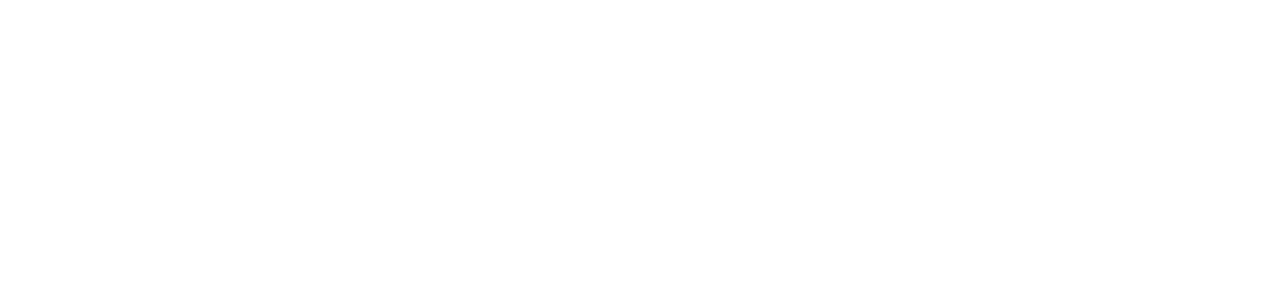
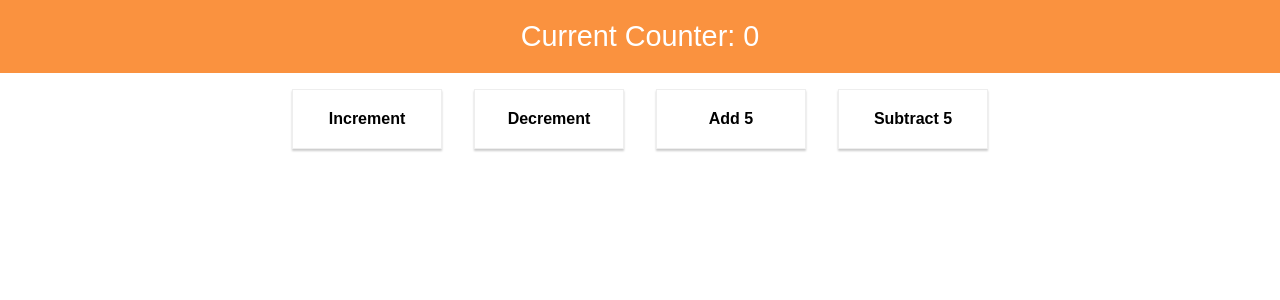
Before and after one commit to PaPa31/react-complete-guide, a React (Create React App) app: page / in a window 1280 px wide. Shown: the top 300 px of the page. Built offline with nearby package versions, Linux system fonts and the light colour scheme.

Commit message:
copy/past /src

```diff
--- /dev/null
+++ b/src/App.css
@@ -0,0 +1,3 @@
+.App {
+  text-align: center;
+}
--- a/src/App.js
+++ b/src/App.js
@@ -1,10 +1,13 @@
 import React, { Component } from 'react';
+
+import Counter from './containers/Counter/Counter';
+import './App.css';
 
 class App extends Component {
   render() {
     return (
-      <div>
-
+      <div className="App">
+       <Counter />
       </div>
     );
   }
--- /dev/null
+++ b/src/components/CounterControl/CounterControl.css
@@ -0,0 +1,17 @@
+.CounterControl {
+    width: 150px;
+    padding: 20px;
+    box-sizing: border-box;
+    margin: 16px;
+    border: 1px solid #eee;
+    box-shadow: 0 2px 2px #ccc;
+    font-weight: bold;
+    text-align: center;
+    cursor: pointer;
+    display: inline-block;
+}
+
+.CounterControl:hover,
+.CounterControl:active {
+    background-color: #eee;
+}
--- /dev/null
+++ b/src/components/CounterControl/CounterControl.js
@@ -0,0 +1,11 @@
+import React from 'react';
+
+import './CounterControl.css';
+
+const counterControl = (props) => (
+    <div className="CounterControl" onClick={props.clicked}>
+        {props.label}
+    </div>
+);
+
+export default counterControl;
--- /dev/null
+++ b/src/components/CounterOutput/CounterOutput.css
@@ -0,0 +1,9 @@
+.CounterOutput {
+    width: 100%;
+    background-color: #fa923f;
+    color: white;
+    font-size: 1.8rem;
+    text-align: center;
+    padding: 20px 0;
+    box-sizing: border-box;
+}
--- /dev/null
+++ b/src/components/CounterOutput/CounterOutput.js
@@ -0,0 +1,11 @@
+import React from 'react';
+
+import './CounterOutput.css';
+
+const counterOutput = (props) => (
+    <div className="CounterOutput">
+        Current Counter: {props.value}
+    </div>
+);
+
+export default counterOutput;
--- /dev/null
+++ b/src/containers/Counter/Counter.js
@@ -0,0 +1,41 @@
+import React, { Component } from 'react';
+
+import CounterControl from '../../components/CounterControl/CounterControl';
+import CounterOutput from '../../components/CounterOutput/CounterOutput';
+
+class Counter extends Component {
+    state = {
+        counter: 0
+    }
+
+    counterChangedHandler = ( action, value ) => {
+        switch ( action ) {
+            case 'inc':
+                this.setState( ( prevState ) => { return { counter: prevState.counter + 1 } } )
+                break;
+            case 'dec':
+                this.setState( ( prevState ) => { return { counter: prevState.counter - 1 } } )
+                break;
+            case 'add':
+                this.setState( ( prevState ) => { return { counter: prevState.counter + value } } )
+                break;
+            case 'sub':
+                this.setState( ( prevState ) => { return { counter: prevState.counter - value } } )
+                break;
+        }
+    }
+
+    render () {
+        return (
+            <div>
+                <CounterOutput value={this.state.counter} />
+                <CounterControl label="Increment" clicked={() => this.counterChangedHandler( 'inc' )} />
+                <CounterControl label="Decrement" clicked={() => this.counterChangedHandler( 'dec' )}  />
+                <CounterControl label="Add 5" clicked={() => this.counterChangedHandler( 'add', 5 )}  />
+                <CounterControl label="Subtract 5" clicked={() => this.counterChangedHandler( 'sub', 5 )}  />
+            </div>
+        );
+    }
+}
+
+export default Counter;
--- a/src/index.css
+++ b/src/index.css
@@ -1,5 +1,5 @@
 body {
   margin: 0;
   padding: 0;
-  font-family: sans-serif;
+  font-family: Arial, sans-serif;
 }
--- a/src/registerServiceWorker.js
+++ b/src/registerServiceWorker.js
@@ -32,21 +32,12 @@
     window.addEventListener('load', () => {
       const swUrl = `${process.env.PUBLIC_URL}/service-worker.js`;
 
-      if (isLocalhost) {
+      if (!isLocalhost) {
+        // Is not local host. Just register service worker
+        registerValidSW(swUrl);
+      } else {
         // This is running on localhost. Lets check if a service worker still exists or not.
         checkValidServiceWorker(swUrl);
-
-        // Add some additional logging to localhost, pointing developers to the
-        // service worker/PWA documentation.
-        navigator.serviceWorker.ready.then(() => {
-          console.log(
-            'This web app is being served cache-first by a service ' +
-              'worker. To learn more, visit https://goo.gl/SC7cgQ'
-          );
-        });
-      } else {
-        // Is not local host. Just register service worker
-        registerValidSW(swUrl);
       }
     });
   }
```
Also changed, not shown: 1 other file (tests, documents, lock files or other folders).
